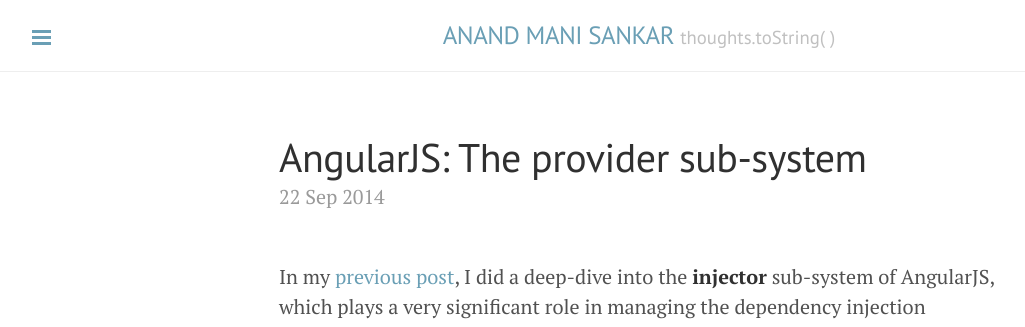
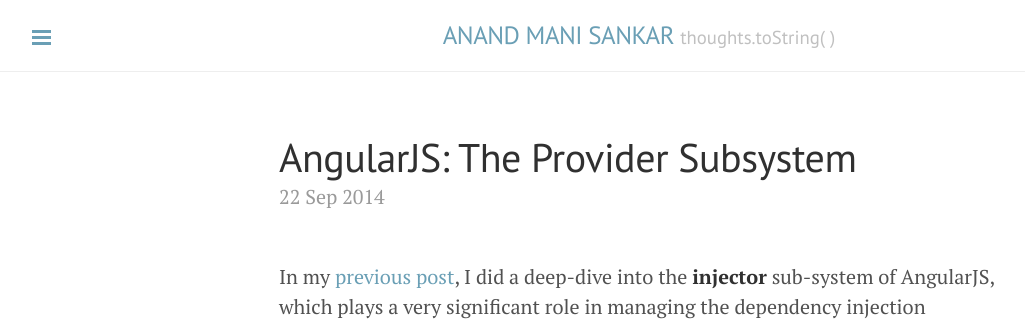
Before and after one commit to msanand/msanand.github.io, a Jekyll site: the page built from _posts/2014-09-22-angularjs-provider-subsystem.md, in a window 1280 px wide and 900 px high. Shown: the top 327 px of the window, without its empty margins (1-1026 px from the left). Built offline with Jekyll 4.4.1, drawn with Linux system fonts in a browser that asks for light colours; nearby versions of some CDN libraries; Markdown is read by kramdown in place of the engine named in the settings; comment, search, counter and statistics services are not loaded.

Commit message:
Minor type corrected

```diff
--- a/_posts/2014-09-22-angularjs-provider-subsystem.md
+++ b/_posts/2014-09-22-angularjs-provider-subsystem.md
@@ -1,6 +1,6 @@
 ---
 layout: post
-title: "AngularJS&#58; The provider sub-system"
+title: "AngularJS&#58; The Provider Subsystem"
 date:   2014-09-22 22:05 IST
 categories: javascript
 tags: javascript angularjs provider service factory
```
